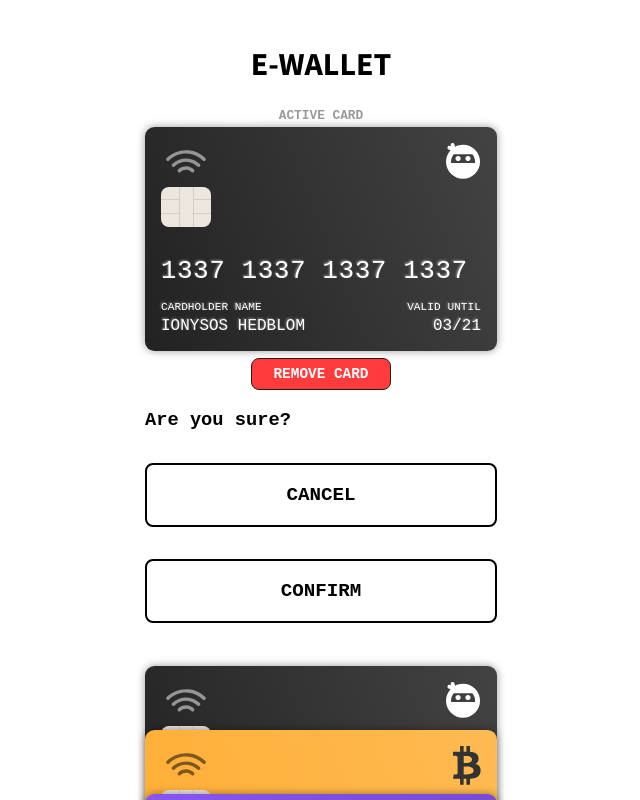
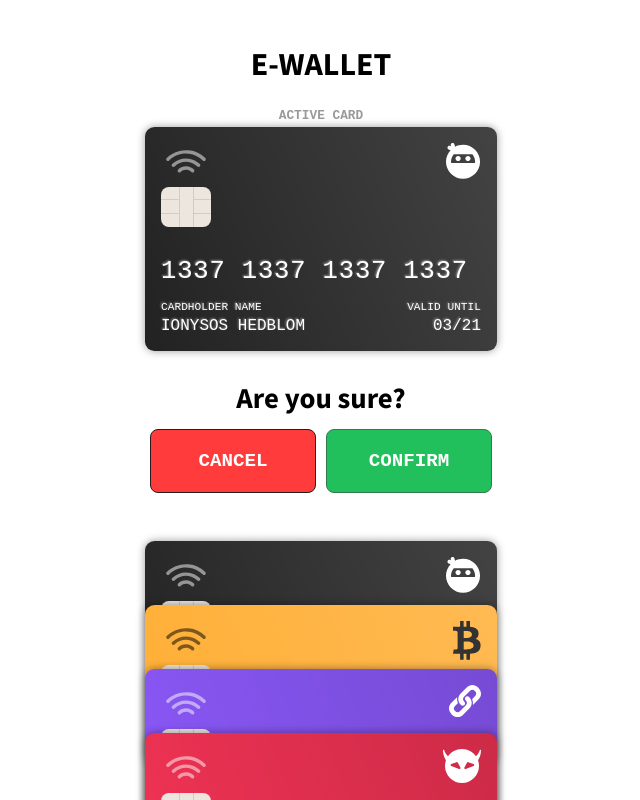
Before and after one commit to IonysosHedblom/iths-e-wallet, a Vue app: page / in a window 1280 px wide. Both pictures are taken after a click on the link "REMOVE CARD". Shown: the top 800 px of the page, without its empty margins (319-959 px from the left). Built offline with nearby package versions, Linux system fonts and the light colour scheme; a web font is replaced by a local one.

Commit message:
Remove modal opens and closes properly

```diff
--- a/src/App.vue
+++ b/src/App.vue
@@ -10,6 +10,7 @@
 
 <style>
 @import url("https://fonts.googleapis.com/css2?family=PT+Mono&display=swap");
+@import url("https://fonts.googleapis.com/css2?family=Source+Sans+Pro:wght@400;600;700&display=swap");
 
 #app {
   max-width: 24rem;
--- a/src/components/Confirm.vue
+++ b/src/components/Confirm.vue
@@ -1,14 +1,64 @@
 <template>
   <aside>
     <h3>Are you sure?</h3>
-    <a href="#" class="btn">Cancel</a>
-    <a href="#" class="btn">Confirm</a>
+    <div class="buttons">
+      <a @click="closeModal" href="#" class="btn cancel">Cancel</a>
+      <a href="#" class="btn confirm">Confirm</a>
+    </div>
   </aside>
 </template>
 
 <script>
-export default {};
+export default {
+  props: ["closeModal"],
+};
 </script>
 
 <style scoped>
+h3 {
+  text-align: center;
+  font-family: Source Sans Pro, sans-serif;
+  font-size: 1.8rem;
+  margin-bottom: 8px;
+}
+
+.buttons {
+  display: flex;
+  justify-content: space-evenly;
+}
+
+.btn {
+  margin: 5px;
+  width: 100%;
+}
+
+.cancel {
+  color: #fff;
+  border: 0.1rem solid rgb(41, 27, 27);
+  background-color: #ff3b3b;
+  box-shadow: inset 0 0 20px rgba(255, 255, 255, 0);
+  text-shadow: none;
+}
+
+.cancel:hover {
+  box-shadow: inset 0 0 20px rgba(255, 255, 255, 0.5),
+    0 0 20px rgba(255, 255, 255, 0.2);
+
+  text-shadow: 0.2px 0.2px 0.5px #427388;
+}
+
+.confirm {
+  color: rgb(255, 255, 255);
+  border: 0.1rem solid #35794e;
+  background-color: #22c05c;
+  box-shadow: inset 0 0 20px rgba(255, 255, 255, 0);
+  text-shadow: none;
+}
+
+.confirm:hover {
+  box-shadow: inset 0 0 20px rgba(255, 255, 255, 0.5),
+    0 0 20px rgba(255, 255, 255, 0.2);
+
+  text-shadow: 0.2px 0.2px 0.5px #427388;
+}
 </style>
--- a/src/components/Top.vue
+++ b/src/components/Top.vue
@@ -13,7 +13,6 @@ export default {
 </script>
 
 <style scoped>
-@import url("https://fonts.googleapis.com/css2?family=Source+Sans+Pro:wght@400;600;700&display=swap");
 .top {
   display: flex;
   flex-direction: column;
--- a/src/views/Home.vue
+++ b/src/views/Home.vue
@@ -2,8 +2,10 @@
   <main>
     <Top header="e-wallet" subheader="active card" />
     <Card v-if="cards[active]" v-bind:cardData="cards[active]" />
-    <a @click="modalOpen = true" href="#" class="btn delete">Remove card</a>
-    <Confirm v-if="modalOpen" />
+    <a v-if="!modalOpen" @click="modalOpen = true" href="#" class="btn delete"
+      >Remove card</a
+    >
+    <Confirm v-if="modalOpen" v-bind:closeModal="closeModal" />
     <CardStack
       v-bind:isActive="active"
       v-bind:setActive="setNewActiveCard"
@@ -43,6 +45,9 @@ export default {
       this.active = idx;
       return this.active;
     },
+    closeModal() {
+      this.modalOpen = false;
+    },
   },
 };
 </script>
@@ -54,7 +59,16 @@ export default {
   height: 2rem;
   color: #fff;
   border: 0.1rem solid rgb(41, 27, 27);
-  background-color: rgb(255, 59, 59);
+  background-color: #ff3b3b;
   margin: 7px auto 0 auto;
+  box-shadow: inset 0 0 20px rgba(255, 255, 255, 0);
+  text-shadow: none;
+}
+
+.delete:hover {
+  box-shadow: inset 0 0 20px rgba(255, 255, 255, 0.5),
+    0 0 20px rgba(255, 255, 255, 0.2);
+
+  text-shadow: 0.2px 0.2px 0.5px #427388;
 }
 </style>
```
